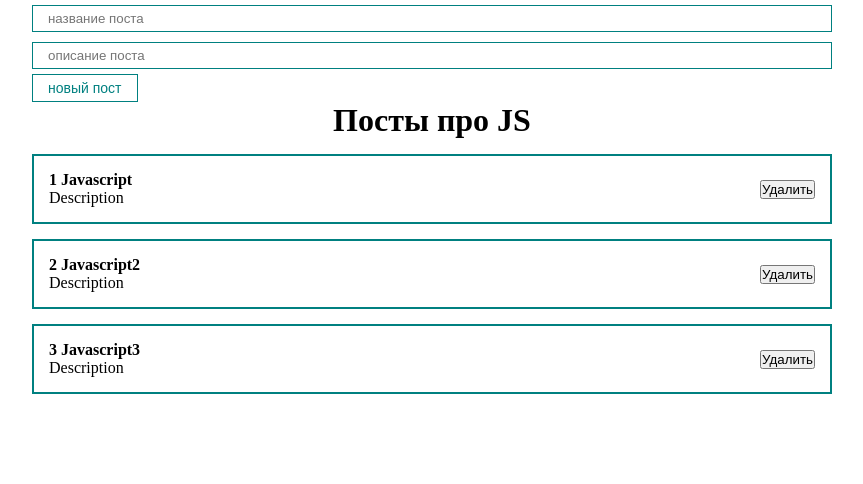
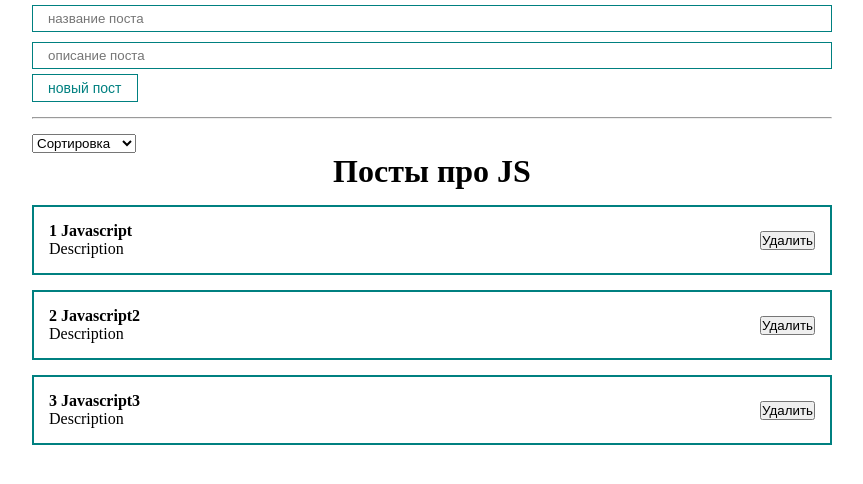
Before and after one commit to Novohudo/ToDo.colorfull, a React (Create React App) app: page /posts in a window 1280 px wide. Shown: the top 484 px of the page, without its empty margins (208-1071 px from the left). Built offline with nearby package versions, Linux system fonts and the light colour scheme.

Commit message:
Sorting(select)and drop-list

```diff
--- a/src/App.js
+++ b/src/App.js
@@ -1,34 +1,69 @@
-import React, { useState} from "react";
+import React, {useState} from "react";
 import './styles/App.css'
 import PostList from "./components/PostList";
 import PostForm from "./components/PostForm";
+import MySelect from "./components/UI/select/MySelect";
 
 //rsc-снипед для создания функции
 //e.preventDefault()-предотвращает дефолтное поведение
 //useRef()-для доступа к дом дереву и извлечению значений
 //(post.filter(p=>p.id !== post.id))-отфильтровывает обьект по указаному варианту (отфильтрованый обьект выполнен не будет
 //если id переданого обьекта равняеться тому что есть внутри - совпадение будет удалено
+//options={[
+// 						{value:'title',name:'По названию'},
+// 						{value:'body',name:'По описанию'},
+// 					]}именно по этим обьектам из хука posts будет происходить сортировка
+
+
 function App() {
 	const [posts, setPosts] = useState([
-		{id:1,title:'Javascript', body:'Description'},
-		{id:2,title:'Javascript2', body:'Description'},
-		{id:3,title:'Javascript3', body:'Description'}
+		{id: 1, title: 'Javascript', body: 'Description'},
+		{id: 2, title: 'Javascript2', body: 'Description'},
+		{id: 3, title: 'Javascript3', body: 'Description'}
 	]);
+	const [selectedSort,setSelectedSort] = useState('');
 	//колбэк функция получающая аргумент из дочерней функции
-	const createPost=(newPost)=>{
-		setPosts([...posts,newPost])
+	const createPost = (newPost) => {
+		setPosts([...posts, newPost])
 	}
-	const removePost=(post)=>{
-		setPosts(posts.filter(p=>p.id !== post.id))
+	const removePost = (post) => {
+		setPosts(posts.filter(p => p.id !== post.id))
+	}
+	const sortPosts=(sort)=>{
+		setSelectedSort(sort)
+		setPosts([...posts].sort((a,b)=>a[sort].localeCompare(b[sort])))
 	}
 	//каждая новая компонента может быть использована с разными пропсами
 	return (
 		<div className="App">
 			<PostForm create={createPost}/>
-			<PostList remove={removePost} posts={posts} title={'Посты про JS'}/>
+			<hr style={{margin:'15px 0'}}/>
+			<div>
+				<MySelect
+					value={selectedSort}
+					onChange={sortPosts}
+					defaultValue={"Сортировка"}
+					options={[
+						{value:'title',name:'По названию'},
+						{value:'body',name:'По описанию'},
+					]}
+				/>
+			</div>
 
+			{posts.length !== 0
+				? <PostList remove={removePost}
+						  posts={posts}
+						  title={'Посты про JS'}/>
+
+				: <h1 style={{textAlign: 'center'}}>Посты не найдены !</h1>
+			}
 		</div>
 	);
 }
 
 export default App;
+
+//отрисовка по условию - {posts.length !== 0
+// 			? <PostList remove={removePost} posts={posts} title={'Посты про JS'}/>
+//! 				:	<div>Посты не найдены !</div>
+// 			}
--- /dev/null
+++ b/src/components/UI/select/MySelect.jsx
@@ -0,0 +1,22 @@
+import React from 'react';
+
+const MySelect = ({options,defaultValue,value,onChange}) => {
+	return (
+		<select
+			value={value}
+			onChange={event => onChange(event.target.value)}
+		>
+
+		<option disabled value={""}>{defaultValue}</option>
+			{options.map(option =>
+				<option key={option.value}
+					value={option.value}>
+					{option.name}
+				</option>
+			)}
+
+		</select>
+	);
+};
+
+export default MySelect;
```
